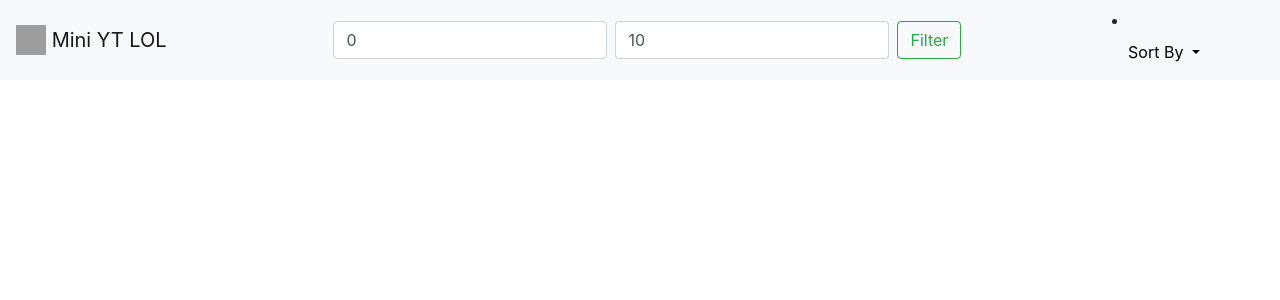
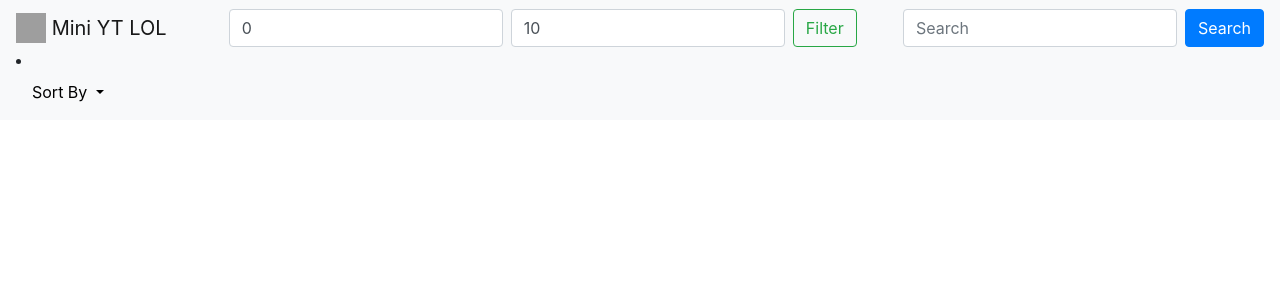
Before and after one commit to abskrj/youtube-video-lister, a Flask app: page /dashboard in a window 1280 px wide. Shown: the top 300 px of the page. Run offline with Flask 2, Linux system fonts and the light colour scheme; data that the repository does not hold is empty; parts of the project's set-up code (start-up, migrations or seed data) failed here and were passed over; some libraries are stand-ins or nearby versions; grey boxes are pictures that could not be loaded.

Commit message:
Updated index.html to add search bar(frontend) and linking it with backend
Completed issue #18 . Now the Search bar is working along with the backend.

```diff
--- a/app/templates/index.html
+++ b/app/templates/index.html
@@ -69,12 +69,23 @@
           value="10"
           required
         />
-        <button class="btn btn-outline-success my-2 my-sm-0" type="submit">
+      <button class="btn btn-outline-success my-2 my-sm-0" type="submit">
           Filter
         </button>
       </form>
-
-      <li class="nav-item dropdown mr-5">
+      <form class="form-inline" action="/dashboard">
+        <input
+          class="form-control mr-sm-2"
+          type="text"
+          placeholder="Search"
+          aria-label="Start"
+          name="srch"
+          required
+          />
+          <button type="submit" class="btn btn-primary">Search
+          </button>
+        </form>
+        <li class="nav-item dropdown mr-5">
         <a
           class="nav-link dropdown-toggle"
           href="#"
```
